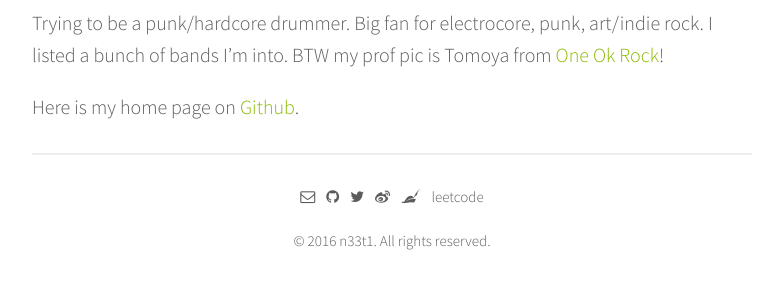
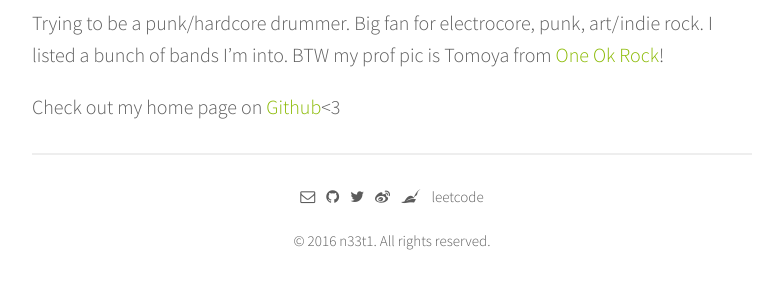
Before and after one commit to n33t1/n33t1.github.io, a Jekyll site: the page built from about.md, in a window 1280 px wide. Shown: the part 616-905 px from the top of the page, without its empty margins (248-1020 px from the left). Built offline with Jekyll 4.4.1, drawn with Linux system fonts in a browser that asks for light colours; nearby versions of some CDN libraries.

Commit message:
Update about.md

```diff
--- a/about.md
+++ b/about.md
@@ -15,4 +15,4 @@ I'm currently researching hardware acceleration for Machine Learning with [prof.
 Trying to be a punk/hardcore drummer. Big fan for electrocore, punk, art/indie rock. I listed a bunch of bands I'm into. BTW my prof pic is Tomoya from [One Ok Rock](http://www.oneokrock.com/)!
 
 
-Here is my home page on [Github](https://github.com/n33t1).
+Check out my home page on [Github](https://github.com/n33t1)<3
```
